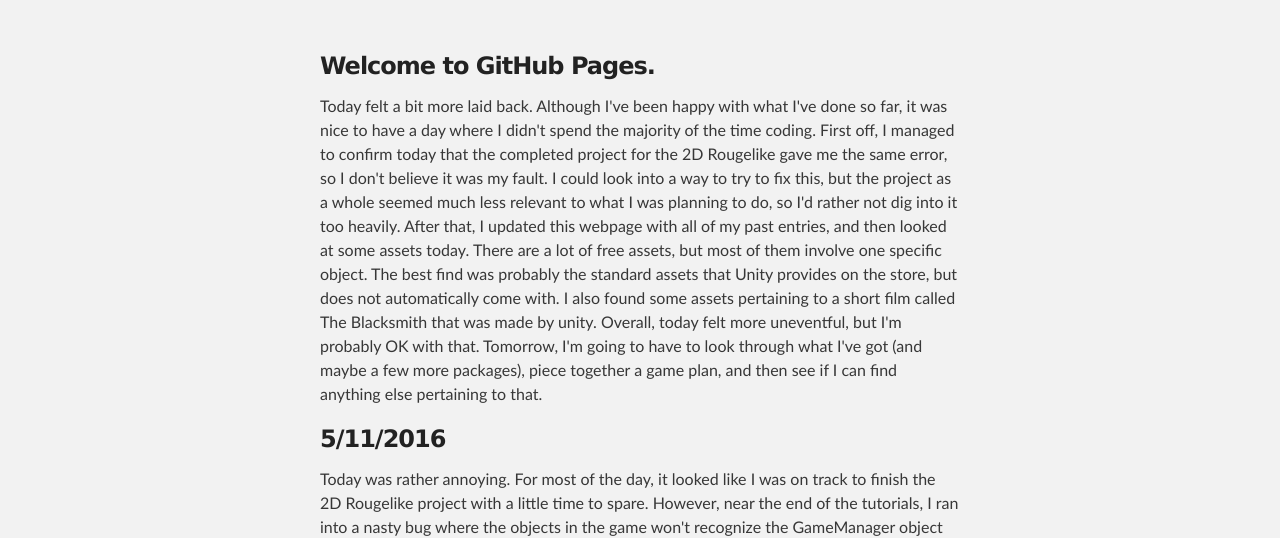
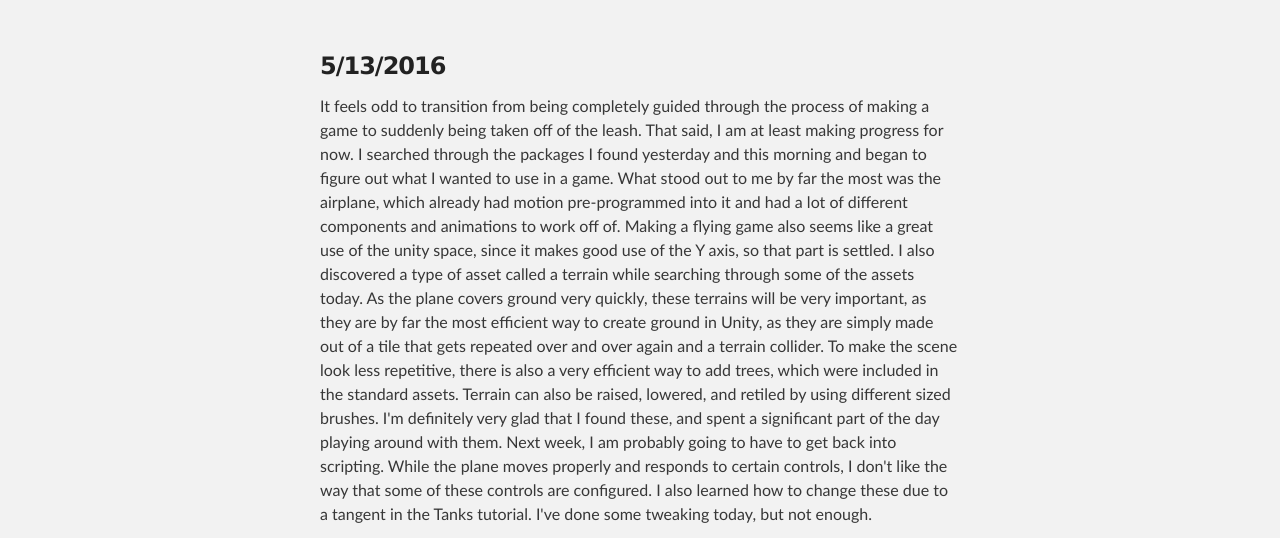
Before and after one commit to jonathanzornio16/jonathanzornio16.github.io, a plain HTML site: page index.html in a window 1280 px wide. Shown: the part 275-813 px from the top of the page. Drawn offline with Linux system fonts and the light colour scheme.

Commit message:
Update index.html

```diff
--- a/index.html
+++ b/index.html
@@ -29,7 +29,18 @@
       <section id="main_content" class="inner">
         <h3>
 
-<a id="welcome-to-github-pages-USE-AS-TEMPLATE" class="anchor" href="#welcome-to-github-pages" aria-hidden="true"><span aria-hidden="true" class="octicon octicon-link"></span></a>Welcome to GitHub Pages.</h3>
+<a id="welcome-to-github-pages-USE-AS-TEMPLATE" class="anchor" href="#welcome-to-github-pages" aria-hidden="true"><span aria-hidden="true" class="octicon octicon-link"></span></a>5/13/2016</h3>
+
+<p>  It feels odd to transition from being completely guided through the process of making a game to suddenly being taken off of the leash.  That said, I am at least making progress for now.
+
+I searched through the packages I found yesterday and this morning and began to figure out what I wanted to use in a game. What stood out to me by far the most was the airplane, which already had motion pre-programmed into it and had a lot of different components and animations to work off of.  Making a flying game also seems like a great use of the unity space, since it makes good use of the Y axis, so that part is settled.
+
+I also discovered a type of asset called a terrain while searching through some of the assets today.  As the plane covers ground very quickly, these terrains will be very important, as they are by far the most efficient way to create ground in Unity, as they are simply made out of a tile that gets repeated over and over again and a terrain collider.  To make the scene look less repetitive, there is also a very efficient way to add trees, which were included in the standard assets.  Terrain can also be raised, lowered, and retiled by using different sized brushes.  I'm definitely very glad that I found these, and spent a significant part of the day playing around with them.
+
+Next week, I am probably going to have to get back into scripting.  While the plane moves properly and responds to certain controls, I don't like the way that some of these controls are configured.  I also learned how to change these due to a tangent in the Tanks tutorial.  I've done some tweaking today, but not enough.
+</p>
+
+<a id="welcome-to-github-pages-USE-AS-TEMPLATE" class="anchor" href="#welcome-to-github-pages" aria-hidden="true"><span aria-hidden="true" class="octicon octicon-link"></span></a>5/12/2016</h3>
 
 <p>  Today felt a bit more laid back.  Although I've been happy with what I've done so far, it was nice to have a day where I didn't spend the majority of the time coding.
 
```
